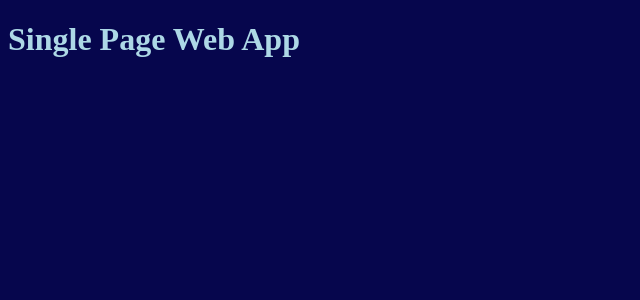
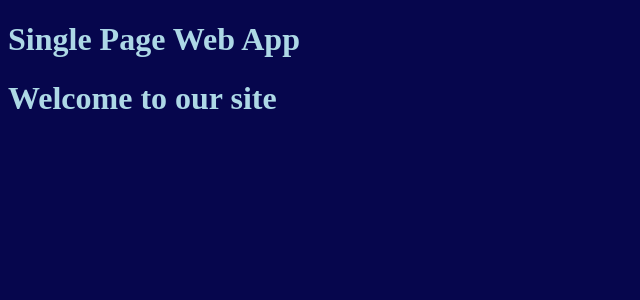
Before and after one commit to 2209-Poster-Children/PosterFront, a React (Create React App) app: page / in a window 1280 px wide. Shown: the top 300 px of the page, without its empty margins (0-640 px from the left). Built offline with nearby package versions, Linux system fonts and the light colour scheme.

Commit message:
added Outlet context

```diff
--- a/src/components/General/App.js
+++ b/src/components/General/App.js
@@ -1,10 +1,13 @@
 import React from 'react';
+import { Outlet } from 'react-router-dom';
 
 const App = () => {
 
     return (
         <div>
             <h1>Single Page Web App</h1>
+
+            <Outlet context />
         </div>
     )
 }
```
